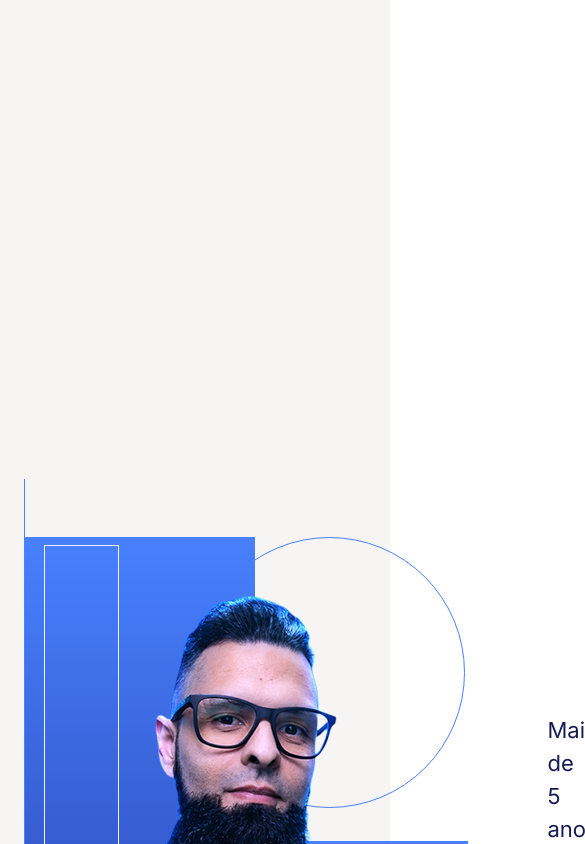
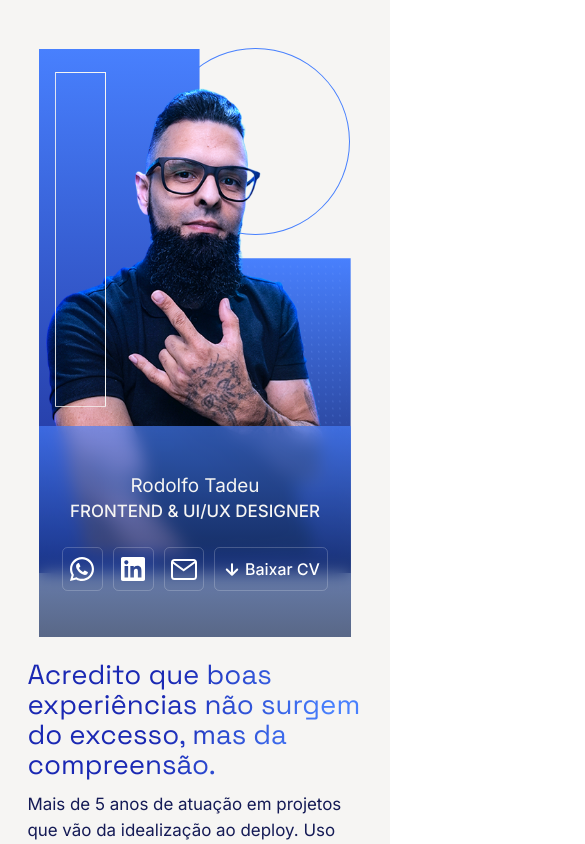
Before and after one commit to rodolfotdesigner/portfolio, a React (Vite) app: page / in a window 390 px wide. Shown: the top 844 px of the page, 585 px wide, since content can reach past the window. Built offline with nearby package versions, Linux system fonts and the light colour scheme.

Commit message:
feat(hero): complete responsive layout and entrance animations

```diff
--- a/src/sections/Hero/Hero.module.css
+++ b/src/sections/Hero/Hero.module.css
@@ -47,3 +47,61 @@
   font-weight: 400;
   line-height: 1.5;
 }
+
+@media (min-width: 768px) and (max-width: 1023px) {
+  .hero {
+    padding-block: 48px;
+  }
+
+  .layout {
+    grid-template-columns: minmax(0, 1fr);
+    justify-items: center;
+    row-gap: 48px;
+  }
+
+  .content {
+    width: 100%;
+    padding-left: 0;
+  }
+}
+
+@media (max-width: 767px) {
+  .hero {
+    --hero-visual-width: clamp(288px, calc(176.571429px + 34.821429vw), 444px);
+    --hero-visual-height: clamp(557px, calc(411.285714px + 45.535714vw), 761px);
+    --hero-card-height: clamp(210px, calc(211.714286px - 0.223214vw), 211px);
+
+    display: block;
+    min-height: 947px;
+    padding-block: 48px;
+  }
+
+  .layout {
+    display: flex;
+    width: 100%;
+    flex-direction: column;
+    align-items: center;
+  }
+
+  .content {
+    width: 100%;
+    padding: clamp(18px, calc(-3.428571px + 6.696429vw), 48px)
+      clamp(24px, calc(30.857143px - 0.892857vw), 28px) 0;
+  }
+
+  .copy {
+    max-width: none;
+  }
+
+  .title {
+    font-size: clamp(22px, calc(-3.714286px + 8.035714vw), 58px);
+    line-height: clamp(24px, calc(-4.428571px + 8.883929vw), 63.8px);
+  }
+
+  .description {
+    max-width: none;
+    margin-top: 12px;
+    font-size: clamp(16px, calc(11.714286px + 1.339286vw), 22px);
+    line-height: 1.5;
+  }
+}
--- a/src/sections/Hero/Hero.tsx
+++ b/src/sections/Hero/Hero.tsx
@@ -1,20 +1,27 @@
+import { useRef } from 'react'
 import { useTranslation } from 'react-i18next'
 import HeroVisual from './HeroVisual'
+import { useHeroAnimation } from './useHeroAnimation'
 import styles from './Hero.module.css'
 
 export default function Hero() {
   const { t } = useTranslation()
+  const sectionRef = useRef<HTMLElement>(null)
+
+  useHeroAnimation(sectionRef)
 
   return (
-    <section className={styles.hero} aria-labelledby="hero-title">
+    <section ref={sectionRef} className={styles.hero} aria-labelledby="hero-title">
       <div className={styles.layout}>
         <HeroVisual />
         <div className={styles.content}>
           <div className={styles.copy}>
-            <h1 id="hero-title" className={styles.title}>
+            <h1 id="hero-title" className={styles.title} data-hero-anim="title">
               {t('hero.title')}
             </h1>
-            <p className={styles.description}>{t('hero.description')}</p>
+            <p className={styles.description} data-hero-anim="description">
+              {t('hero.description')}
+            </p>
           </div>
         </div>
       </div>
--- a/src/sections/Hero/HeroVisual.module.css
+++ b/src/sections/Hero/HeroVisual.module.css
@@ -93,3 +93,67 @@
   transform: rotate(-90deg);
   transform-origin: left top;
 }
+
+@media (min-width: 1024px) {
+  .horizontalLine {
+    left: clamp(-53.5px, calc(757.5px - 50vw), -24px);
+  }
+}
+
+@media (max-width: 767px) {
+  .visual {
+    flex: none;
+    width: var(--hero-visual-width);
+    height: var(--hero-visual-height);
+  }
+
+  .circle {
+    top: 0;
+    left: clamp(113.65px, calc(73.757143px + 12.466518vw), 169.5px);
+    width: clamp(173.85px, calc(104.457143px + 21.685268vw), 271px);
+    height: clamp(172px, calc(101.285714px + 22.098214vw), 271px);
+  }
+
+  .decorativeFrame {
+    top: clamp(0px, calc(1.714286px - 0.223214vw), 1px);
+    left: clamp(0px, calc(-0.357143px + 0.111607vw), 0.5px);
+    width: clamp(147.87px, calc(89.205714px + 18.332589vw), 230px);
+    height: clamp(481px, calc(281.714286px + 62.276786vw), 760px);
+  }
+
+  .profileFrame {
+    top: clamp(193px, calc(113.714286px + 24.776786vw), 304px);
+    left: clamp(109.66px, calc(72.631429px + 11.571429vw), 161.5px);
+    width: clamp(177.85px, calc(103.457143px + 23.247768vw), 282px);
+    height: clamp(289px, calc(169.714286px + 37.276786vw), 456px);
+  }
+
+  .pattern {
+    top: clamp(199px, calc(116.142857px + 25.892857vw), 315px);
+    left: clamp(157.61px, calc(154.831429px + 0.868304vw), 161.5px);
+    width: clamp(125.89px, calc(14.382857px + 34.845982vw), 282px);
+    height: clamp(196px, calc(18.142857px + 55.580357vw), 445px);
+  }
+
+  .portrait {
+    top: clamp(35.09px, calc(20.868571px + 4.444196vw), 55px);
+    left: clamp(0px, calc(9.754286px - 1.270089vw), 5.69px);
+    width: clamp(258.49px, calc(153.125714px + 32.926339vw), 406px);
+    height: auto;
+  }
+
+  .accent {
+    top: clamp(8px, calc(40.571429px - 4.241071vw), 27px);
+    left: clamp(15.74px, calc(13.054286px + 0.839286vw), 19.5px);
+    width: clamp(46.96px, calc(26.931429px + 6.258929vw), 75px);
+    height: clamp(307px, calc(180.571429px + 39.508929vw), 484px);
+  }
+
+  .horizontalLine {
+    display: none;
+  }
+
+  .verticalLine {
+    display: none;
+  }
+}
--- a/src/sections/Hero/HeroVisual.tsx
+++ b/src/sections/Hero/HeroVisual.tsx
@@ -9,21 +9,22 @@ export default function HeroVisual() {
 
   return (
     <div className={styles.visual}>
-      <div className={styles.circle} aria-hidden="true" />
-      <div className={styles.decorativeFrame} aria-hidden="true" />
-      <div className={styles.profileFrame} aria-hidden="true" />
-      <img className={styles.pattern} src={pattern} alt="" aria-hidden="true" />
+      <div className={styles.circle} data-hero-anim="circle" aria-hidden="true" />
+      <div className={styles.decorativeFrame} data-hero-anim="decorative-frame" aria-hidden="true" />
+      <div className={styles.profileFrame} data-hero-anim="profile-frame" aria-hidden="true" />
+      <img className={styles.pattern} data-hero-anim="pattern" src={pattern} alt="" aria-hidden="true" />
       <img
         className={styles.portrait}
+        data-hero-anim="portrait"
         src={portrait}
         alt={t('hero.portraitAlt')}
         width="406"
         height="673"
       />
-      <div className={styles.accent} aria-hidden="true" />
+      <div className={styles.accent} data-hero-anim="accent" aria-hidden="true" />
       <ProfileCard />
-      <div className={styles.horizontalLine} aria-hidden="true" />
-      <div className={styles.verticalLine} aria-hidden="true" />
+      <div className={styles.horizontalLine} data-hero-anim="horizontal-line" aria-hidden="true" />
+      <div className={styles.verticalLine} data-hero-anim="vertical-line" aria-hidden="true" />
     </div>
   )
 }
--- a/src/sections/Hero/ProfileCard.module.css
+++ b/src/sections/Hero/ProfileCard.module.css
@@ -62,3 +62,52 @@
 .contact img {
   display: block;
 }
+
+@media (min-width: 768px) and (max-width: 1023px) {
+  .contacts {
+    width: max-content;
+  }
+}
+
+@media (max-width: 767px) {
+  .card {
+    top: auto;
+    bottom: 0;
+    width: 100%;
+    height: auto;
+    min-height: var(--hero-card-height);
+    padding-top: clamp(40px, calc(57.142857px - 2.232143vw), 50px);
+    padding-bottom: 40px;
+  }
+
+  .name {
+    font-size: clamp(18px, calc(13.714286px + 1.339286vw), 24px);
+  }
+
+  .role {
+    margin-top: clamp(2px, calc(0.571429px + 0.446429vw), 4px);
+    font-size: clamp(16px, calc(11.714286px + 1.339286vw), 22px);
+  }
+
+  .contacts {
+    width: max-content;
+    max-width: calc(100% - 28px);
+    gap: clamp(9px, calc(5.428571px + 1.116071vw), 14px);
+    margin-top: clamp(18px, calc(31.714286px - 1.785714vw), 26px);
+  }
+
+  .contact,
+  .email {
+    width: clamp(40px, calc(34.285714px + 1.785714vw), 48px);
+    height: clamp(42px, calc(45.428571px - 0.446429vw), 44px);
+  }
+
+  .email {
+    width: clamp(40px, calc(37.142857px + 0.892857vw), 44px);
+    height: 44px;
+  }
+
+  .download {
+    width: clamp(113px, calc(108px + 1.5625vw), 120px);
+  }
+}
--- a/src/sections/Hero/ProfileCard.tsx
+++ b/src/sections/Hero/ProfileCard.tsx
@@ -9,26 +9,26 @@ export default function ProfileCard() {
   const { t } = useTranslation()
 
   return (
-    <div className={styles.card}>
-      <p className={styles.name}>{t('hero.name')}</p>
-      <p className={styles.role}>{t('hero.role')}</p>
+    <div className={styles.card} data-hero-anim="card">
+      <p className={styles.name} data-hero-anim="name">{t('hero.name')}</p>
+      <p className={styles.role} data-hero-anim="role">{t('hero.role')}</p>
       <ul className={styles.contacts} aria-label={t('hero.contactsLabel')}>
-        <li>
+        <li data-hero-anim="contact">
           <span className={styles.contact}>
             <img src={whatsappIcon} alt={t('hero.whatsapp')} width="24" height="24" />
           </span>
         </li>
-        <li>
+        <li data-hero-anim="contact">
           <span className={styles.contact}>
             <img src={linkedinIcon} alt={t('hero.linkedin')} width="24" height="24" />
           </span>
         </li>
-        <li>
+        <li data-hero-anim="contact">
           <span className={`${styles.contact} ${styles.email}`}>
             <img src={emailIcon} alt={t('hero.email')} width="26" height="21" />
           </span>
         </li>
-        <li>
+        <li data-hero-anim="contact">
           <span className={`${styles.contact} ${styles.download}`}>
             <img src={downloadCvIcon} alt={t('hero.downloadCv')} width="97" height="19" />
           </span>
--- /dev/null
+++ b/src/sections/Hero/useHeroAnimation.ts
@@ -0,0 +1,111 @@
+import type { RefObject } from 'react'
+import { useGSAP } from '@gsap/react'
+import gsap from 'gsap'
+
+export function useHeroAnimation(scope: RefObject<HTMLElement | null>) {
+  useGSAP(
+    () => {
+      const motion = gsap.matchMedia(scope)
+
+      motion.add('(prefers-reduced-motion: no-preference)', () => {
+        gsap.set('[data-hero-anim="name"]', { clipPath: 'inset(0 100% 0 0)' })
+        gsap.set('[data-hero-anim="role"]', { y: 12, opacity: 0 })
+        gsap.set('[data-hero-anim="contact"]', { y: 16, opacity: 0 })
+        gsap.set('[data-hero-anim="title"]', { y: 24, opacity: 0 })
+        gsap.set('[data-hero-anim="description"]', { y: 24, opacity: 0 })
+
+        const timeline = gsap.timeline()
+
+        timeline
+          .fromTo(
+            '[data-hero-anim="decorative-frame"]',
+            { clipPath: 'inset(100% 0 0 0)' },
+            { clipPath: 'inset(0% 0 0 0)', duration: 0.55, ease: 'power2.out' },
+            0,
+          )
+          .fromTo(
+            '[data-hero-anim="profile-frame"]',
+            { clipPath: 'inset(0 0 0 100%)' },
+            { clipPath: 'inset(0 0 0 0%)', duration: 0.55, ease: 'power2.out' },
+            0.15,
+          )
+          .fromTo(
+            '[data-hero-anim="circle"]',
+            { scale: 0.92, opacity: 0 },
+            { scale: 1, opacity: 1, duration: 0.75, ease: 'power2.out', transformOrigin: 'center center' },
+            0.18,
+          )
+          .fromTo(
+            '[data-hero-anim="pattern"]',
+            { opacity: 0 },
+            { opacity: 1, duration: 0.4, ease: 'power2.out' },
+            0.35,
+          )
+          .fromTo(
+            '[data-hero-anim="card"]',
+            { clipPath: 'inset(0 100% 0 0)' },
+            { clipPath: 'inset(0 0% 0 0)', duration: 0.6, ease: 'power2.out' },
+            0.5,
+          )
+          .fromTo(
+            '[data-hero-anim="portrait"]',
+            { clipPath: 'inset(100% 0 0 0)', scale: 0.92 },
+            {
+              clipPath: 'inset(0% 0 0 0)',
+              scale: 1,
+              transformOrigin: 'bottom center',
+              duration: 0.8,
+              ease: 'power3.out',
+            },
+            0.65,
+          )
+          .fromTo(
+            '[data-hero-anim="accent"]',
+            { clipPath: 'inset(100% 0 0 0)' },
+            { clipPath: 'inset(0% 0 0 0)', duration: 0.4, ease: 'power2.out' },
+            1.35,
+          )
+          .to(
+            '[data-hero-anim="name"]',
+            { clipPath: 'inset(0 0% 0 0)', duration: 0.45, ease: 'power2.out' },
+            1.55,
+          )
+          .to(
+            '[data-hero-anim="role"]',
+            { y: 0, opacity: 1, duration: 0.45, ease: 'power2.out' },
+            1.75,
+          )
+          .to(
+            '[data-hero-anim="contact"]',
+            { y: 0, opacity: 1, duration: 0.5, stagger: 0.08, ease: 'power2.out' },
+            1.95,
+          )
+          .to(
+            '[data-hero-anim="title"]',
+            { y: 0, opacity: 1, duration: 0.75, ease: 'power2.out' },
+            1.55,
+          )
+          .to(
+            '[data-hero-anim="description"]',
+            { y: 0, opacity: 1, duration: 0.7, ease: 'power2.out' },
+            1.75,
+          )
+          .fromTo(
+            '[data-hero-anim="horizontal-line"]',
+            { clipPath: 'inset(0 100% 0 0)' },
+            { clipPath: 'inset(0 0% 0 0)', duration: 0.55, ease: 'power2.out' },
+            2.69,
+          )
+          .fromTo(
+            '[data-hero-anim="vertical-line"]',
+            { clipPath: 'inset(0 0 0 100%)' },
+            { clipPath: 'inset(0 0 0 0%)', duration: 0.55, ease: 'power2.out' },
+            2.85,
+          )
+      })
+
+      return () => motion.revert()
+    },
+    { scope },
+  )
+}
```
